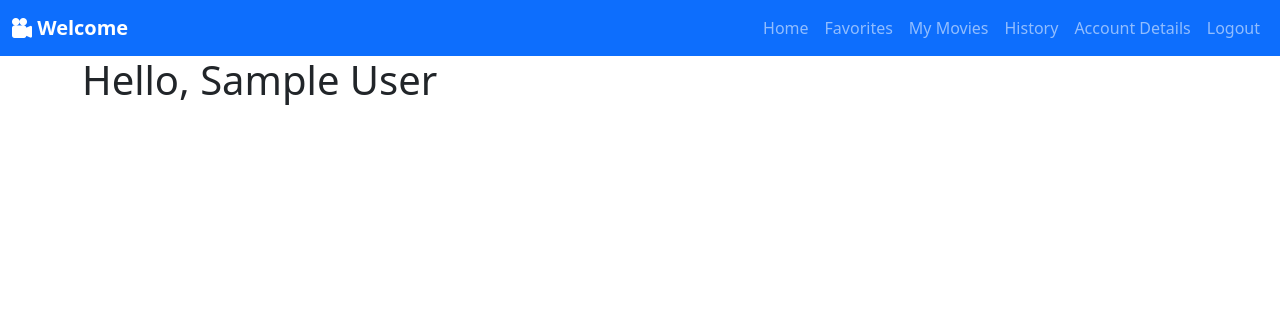
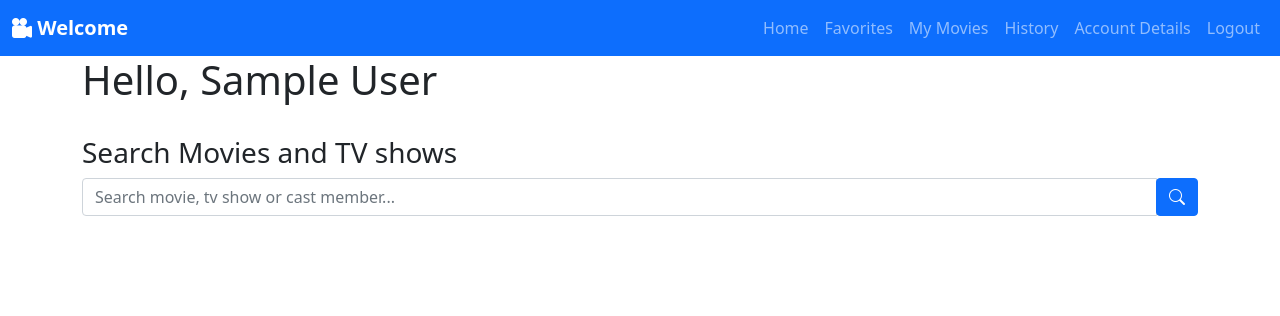
Before and after one commit to lndmri/Movie_Platform, a Flask app: page / in a window 1280 px wide. Shown: the top 316 px of the page. Run offline with Flask 3, Linux system fonts and the light colour scheme; the visitor is signed in with stand-in values (Sample User, id 1); some libraries are stand-ins or nearby versions.

Commit message:
Simple Search feature addition
Created Search functionality (Simple Search)

```diff
--- /dev/null
+++ b/tempCodeRunnerFile.py
@@ -0,0 +1,6 @@
+from website import create_app
+
+app = create_app()
+
+if __name__ == '__main__': # only if we run the main file we are going to run the web server. We only run the web server if we run it from the main.py file
+    app.run(debug=True)
--- a/website/static/index.js
+++ b/website/static/index.js
@@ -0,0 +1,42 @@
+
+
+$(document).ready(function() {
+
+    // Functions to perform search
+
+    // case the user clicked the search icon
+    $('#search_button').click(function() {
+        performSearch();
+    });
+
+    // case the user pressed enter on the serach text area
+    $('#search_text').keypress(function(event){
+        if (event.which == 13) {
+            performSearch();
+        }
+    });
+
+    // Function to perfrom search
+
+    function performSearch() {
+        var search = $('#search_text').val();
+        if (search != '') {
+            load_data(search);
+        } else {
+            load_data();
+        }
+    }
+
+    // "Load the data" this function passes the "query" to the /search route as a POST request
+    function load_data(query = '') {
+        $.ajax({
+            url: "/search",
+            method: "POST",
+            data: { query: query },  // we will retrieve this 'query' value in the /search route
+            success: function(data) {
+                $('#result').html(data);
+                $('#result').append(data.htmlresponse);
+            }
+        });
+    }
+});
--- a/website/templates/base.html
+++ b/website/templates/base.html
@@ -10,6 +10,9 @@
 
     <!-- Icons CDN -->
     <link rel="stylesheet" href="https://cdn.jsdelivr.net/npm/bootstrap-icons@1.11.3/font/bootstrap-icons.min.css">
+
+    <!-- JQUERY and AJAX for Dynamic Content Processing -->
+    <script src="https://ajax.googleapis.com/ajax/libs/jquery/3.7.1/jquery.min.js"></script>
 
     <title>{% block title %}{% endblock %}</title>
   </head>
--- /dev/null
+++ b/website/templates/home.html
@@ -0,0 +1,29 @@
+{% extends "base.html"%}
+{% block title%} Home {% endblock %}
+
+{% block content%}
+
+<h1> Hello, {{ firstname }}</h1>
+<br>
+
+<h3>Search Movies and TV shows</h3>
+
+
+<div class="form-inline">
+    <div class="input-group">
+        <input class="form-control" id="search_text" type="search" placeholder="Search movie, tv show or cast member...">
+        <div class="input-group-append">
+            <button class="btn btn-primary" type="button" id="search_button">
+                <i class="bi bi-search"></i>
+            </button>
+        </div>
+    </div>
+</div>
+
+<div id="result">
+
+</div>
+
+
+
+{% endblock %}
--- a/website/templates/user_home.html
+++ /dev/null
@@ -1,8 +0,0 @@
-{% extends "base.html"%}
-{% block title%} Home {% endblock %}
-
-{% block content%}
-
-<h1> Hello, {{ firstname }}</h1>
-
-{% endblock %}
--- a/website/views.py
+++ b/website/views.py
@@ -1,25 +1,69 @@
 from flask import Blueprint, render_template, request, flash, jsonify, redirect, url_for, session
 from flask_login import login_required, current_user
+from .helpers import db_conn
+import psycopg2, psycopg2.extras
 import json
 
 
 views = Blueprint('views', __name__)
 
 @views.route('/',  methods=['GET','POST'])
+@views.route('/user_home')
 def home():
     if "userid" in session:
         firstname = session['firstname']
+        print()
     else:
         return redirect(url_for('auth.login'))
-    return render_template('user_home.html', firstname=firstname)
+    # We get to this return statement if the user is logged in already
+    return render_template('home.html', firstname=firstname)
 
-@views.route('/user_home')
-def user_home():
-    if "userid" in session:
-        firstname = session['firstname']
-    else:
-        return redirect(url_for('auth.login'))
-    return render_template('user_home.html', firstname=firstname)
+# Proposed Change 1: Why do we need two functions if they are doing exactly the same
+# My proposed change is to merge them. BY adding decorator @views.route('/user_home') to the first function
+
+# @views.route('/user_home')
+# def user_home():
+#     if "userid" in session:
+#         firstname = session['firstname']
+#     else:
+#         return redirect(url_for('auth.login'))
+#     return render_template('user_home.html', firstname=firstname)
+
+# Route for movie searching (this is a route onlu as we will be showing the content in the home page)
+@views.route('/search', methods = ["POST", "GET"])
+def search():
+    # db connection
+    conn = db_conn()
+    cur = conn.cursor(cursor_factory=psycopg2.extras.DictCursor)
+
+    # LOGIC: the logic followed were is that the /search route is invoked as POST request (done by AJAX) then we
+    # do search. In the AJAX request we
+
+    if request.method == "POST":
+        if 'query' in request.form:
+            search_word = request.form['query']
+            print(search_word)
+            if search_word == '':
+                cur.execute("SELECT * FROM Movies ORDER BY Score")
+                results = cur.fetchall()
+            else:
+                cur.execute("""
+                    SELECT m.* FROM Movies m
+                    WHERE m.title ILIKE %s
+                    OR m.movieID IN
+                    (SELECT movieID FROM Works w, Actors a
+                    WHERE w.actorID = a.actorID AND a.name ILIKE %s)
+                    OR m.movieID IN
+                    (SELECT movieID FROM Directs d, Directors di
+                    WHERE d.dirID = di.dirID AND di.name ILIKE %s)
+                    ORDER BY m.score
+                    """, ('%' + search_word + '%','%' + search_word + '%','%' + search_word + '%',))
+
+                numrows = int(cur.rowcount)
+                results = cur.fetchall()
+                print(results)
+
+    return jsonify({'htmlresponse': render_template('response.html', results=results, numrows=numrows)})
 
 @views.route('/favorites')
 def favorites():
```
Also changed, not shown: website/auth.py (+4 -13 lines), website/helpers.py (added, +11 -0 lines), website/templates/response.html (added, +16 -0 lines).
